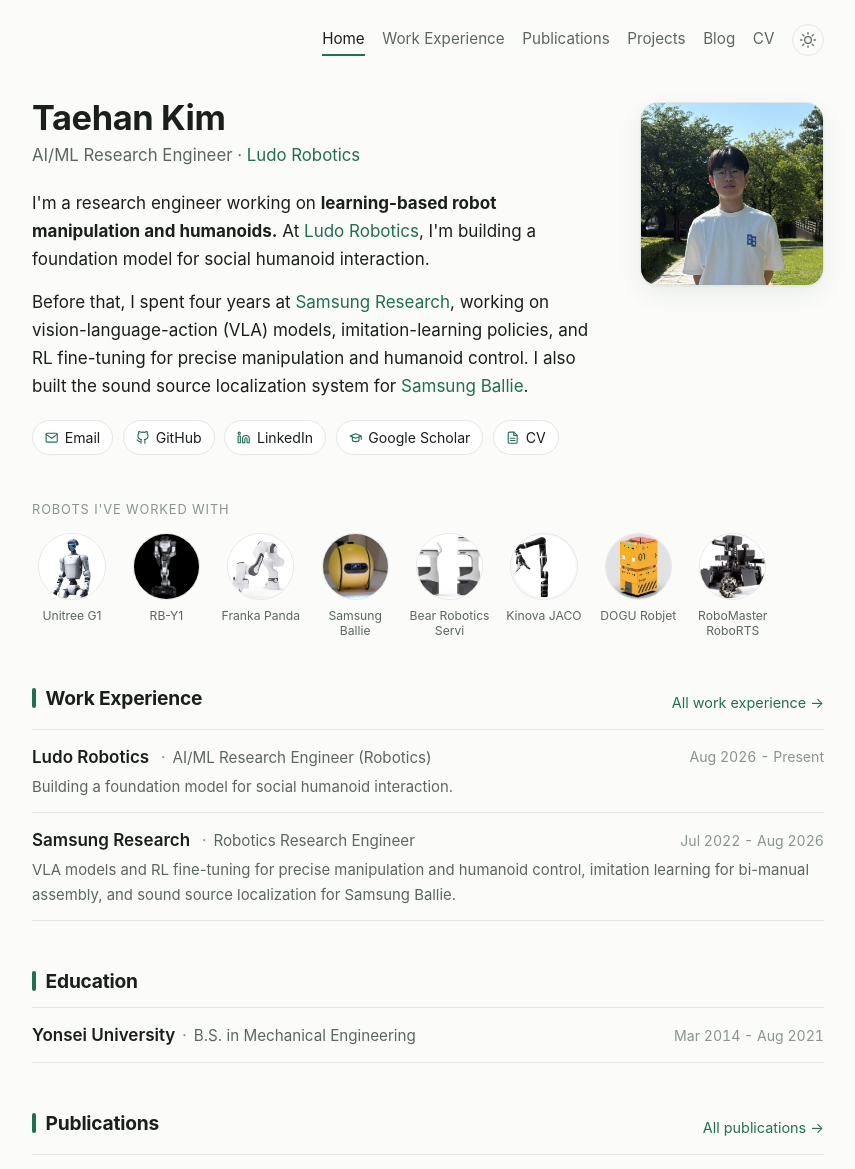
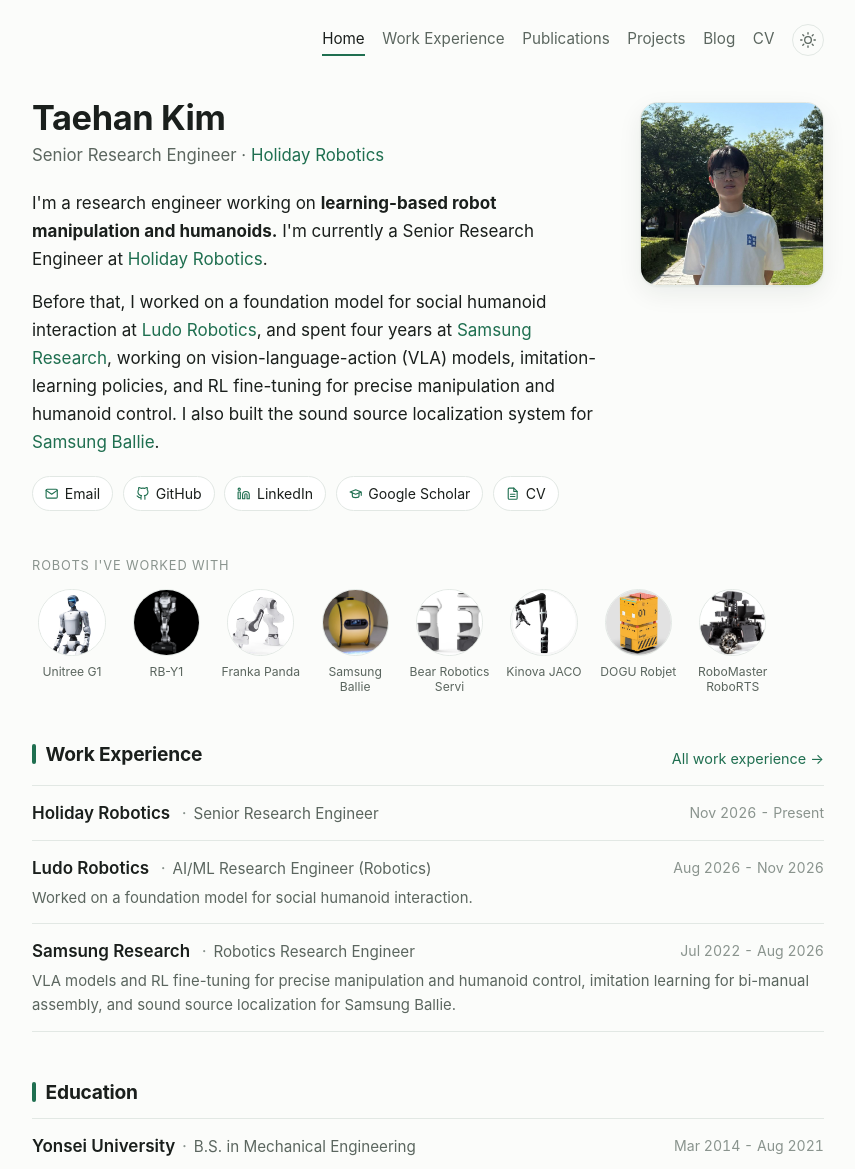
Before and after one commit to han811/han811.github.io, a Jekyll site: the page built from index.md, in a window 1280 px wide and 1400 px high, cut to the strip 0-1169 px from the top of the window. Shown: the whole strip, without its empty margins (212-1067 px from the left). Built offline with Jekyll 4.4.1, drawn with Linux system fonts in a browser that asks for light colours; some web fonts are replaced.

Commit message:
holiday robotics template 추가
Co-Authored-By: Claude Fable 5.2 <noreply@anthropic.com>

```diff
--- a/_config.yml
+++ b/_config.yml
@@ -3,8 +3,8 @@ tagline: Robotics AI Engineer
 description: >-
   Taehan Kim is a robotics AI engineer working on learning-based robot
   manipulation and humanoids: vision-language-action models, imitation
-  learning, and reinforcement learning. Currently at Ludo Robotics,
-  previously Samsung Research.
+  learning, and reinforcement learning. Currently at Holiday Robotics,
+  previously Ludo Robotics and Samsung Research.
 url: https://han811.github.io
 lang: en
 timezone: Asia/Seoul
@@ -12,9 +12,9 @@ timezone: Asia/Seoul
 author:
   name: Taehan Kim
   email: kimuw42@gmail.com
-  role: AI/ML Research Engineer
-  affiliation: Ludo Robotics
-  affiliation_url: https://www.ludorobotics.ai/
+  role: Senior Research Engineer
+  affiliation: Holiday Robotics
+  affiliation_url: https://holiday-robotics.com/
   photo: /assets/img/profile.jpg
 
 cv_url: https://drive.google.com/file/d/1hgfFzFpaLTZjCnNlBRN3P6ymjFCuTjdK/view?usp=sharing
--- a/_data/experience.yml
+++ b/_data/experience.yml
@@ -1,11 +1,17 @@
 # Home page rows. Experience is kept to the most recent positions; earlier internships live in _projects/.
 work:
+  - org: Holiday Robotics
+    url: https://holiday-robotics.com/
+    page: /experience/holiday-robotics/
+    role: Senior Research Engineer
+    period: Nov 2026 - Present
+
   - org: Ludo Robotics
     url: https://www.ludorobotics.ai/
     page: /experience/ludo-robotics/
     role: AI/ML Research Engineer (Robotics)
-    period: Aug 2026 - Present
-    summary: Building a foundation model for social humanoid interaction.
+    period: Aug 2026 - Nov 2026
+    summary: Worked on a foundation model for social humanoid interaction.
 
   - org: Samsung Research
     url: https://research.samsung.com/
--- a/_data/robots.yml
+++ b/_data/robots.yml
@@ -1,7 +1,7 @@
 # "Robots I've worked with" strip on the home page, sorted newest first by `date` (last time I worked with it).
 # Images live in assets/img/robots/ only.
 - name: Unitree G1
-  date: 2026-09
+  date: 2026-11
   image: /assets/img/robots/unitree-g1.jpg
   url: /experience/ludo-robotics/
 - name: RB-Y1
--- a/_includes/project-card.html
+++ b/_includes/project-card.html
@@ -4,6 +4,6 @@
   <div class="card-body">
     <h3>{{ p.title }}</h3>
     <p class="card-meta">{% if p.role %}{{ p.role }} · {% endif %}{{ p.period }}</p>
-    <p>{{ p.summary }}</p>
+    {% if p.summary %}<p>{{ p.summary }}</p>{% endif %}
   </div>
 </a>
--- a/index.md
+++ b/index.md
@@ -8,8 +8,8 @@ permalink: /
     <h1>{{ site.author.name }}</h1>
     <p class="role">{{ site.author.role }} · {% if site.author.affiliation_url != "" %}<a href="{{ site.author.affiliation_url }}">{{ site.author.affiliation }}</a>{% else %}{{ site.author.affiliation }}{% endif %}</p>
     <div class="bio">
-      <p>I'm a research engineer working on <strong>learning-based robot manipulation and humanoids.</strong> At <a href="https://www.ludorobotics.ai/">Ludo Robotics</a>, I'm building a foundation model for social humanoid interaction.</p>
-      <p>Before that, I spent four years at <a href="https://research.samsung.com/">Samsung Research</a>, working on vision-language-action (VLA) models, imitation-learning policies, and RL fine-tuning for precise manipulation and humanoid control. I also built the sound source localization system for <a href="https://www.youtube.com/watch?v=YBfSX3QiqDM&t=48s">Samsung Ballie</a>.</p>
+      <p>I'm a research engineer working on <strong>learning-based robot manipulation and humanoids.</strong> I'm currently a Senior Research Engineer at <a href="https://holiday-robotics.com/">Holiday Robotics</a>.</p>
+      <p>Before that, I worked on a foundation model for social humanoid interaction at <a href="https://www.ludorobotics.ai/">Ludo Robotics</a>, and spent four years at <a href="https://research.samsung.com/">Samsung Research</a>, working on vision-language-action (VLA) models, imitation-learning policies, and RL fine-tuning for precise manipulation and humanoid control. I also built the sound source localization system for <a href="https://www.youtube.com/watch?v=YBfSX3QiqDM&t=48s">Samsung Ballie</a>.</p>
     </div>
     <div class="links">
       {% for l in site.links %}<a href="{{ l.url }}"{% unless l.url contains "mailto:" %} target="_blank" rel="noopener"{% endunless %}>{% include icon.html name=l.icon %}{{ l.name }}</a>{% endfor %}
```
Also changed, not shown: _projects/holiday-robotics.md (added, +13 -0 lines), _projects/ludo-robotics.md (+4 -4 lines), assets/img/projects/holiday-robotics.jpg (added).
